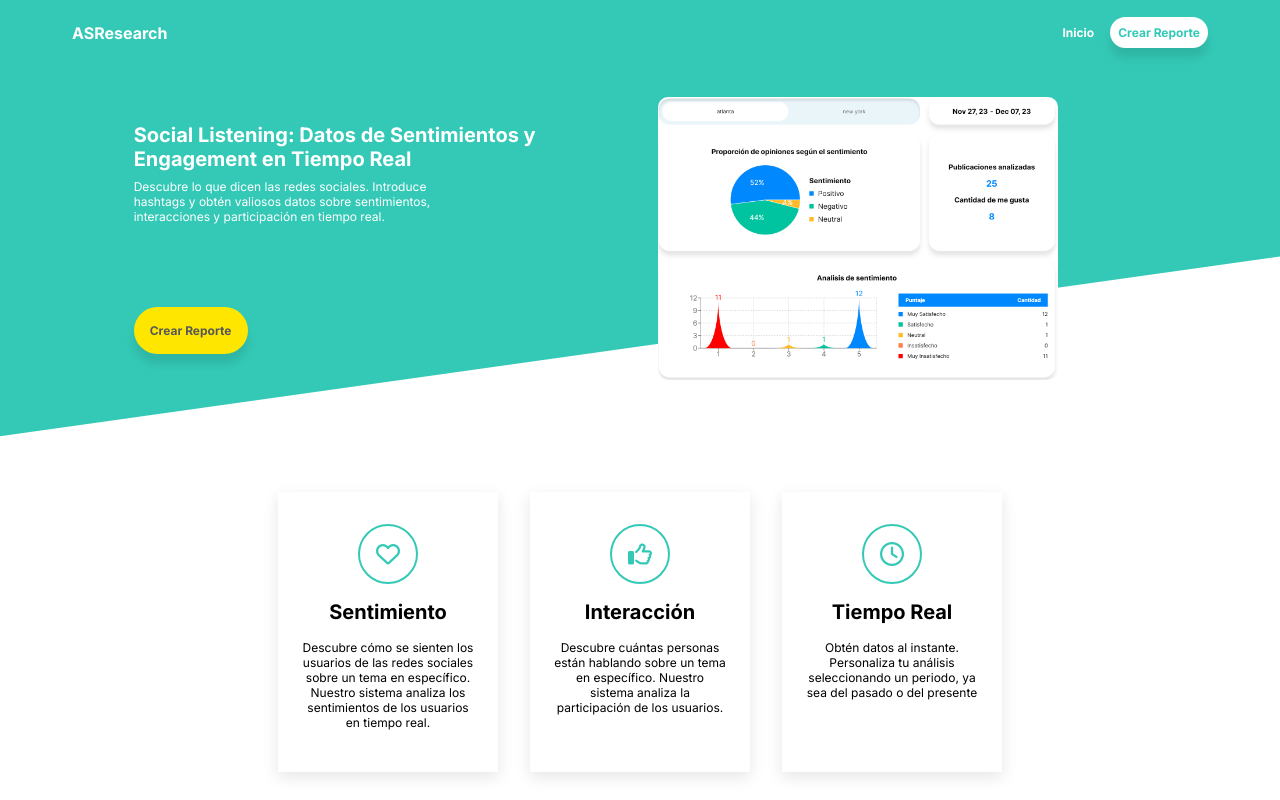
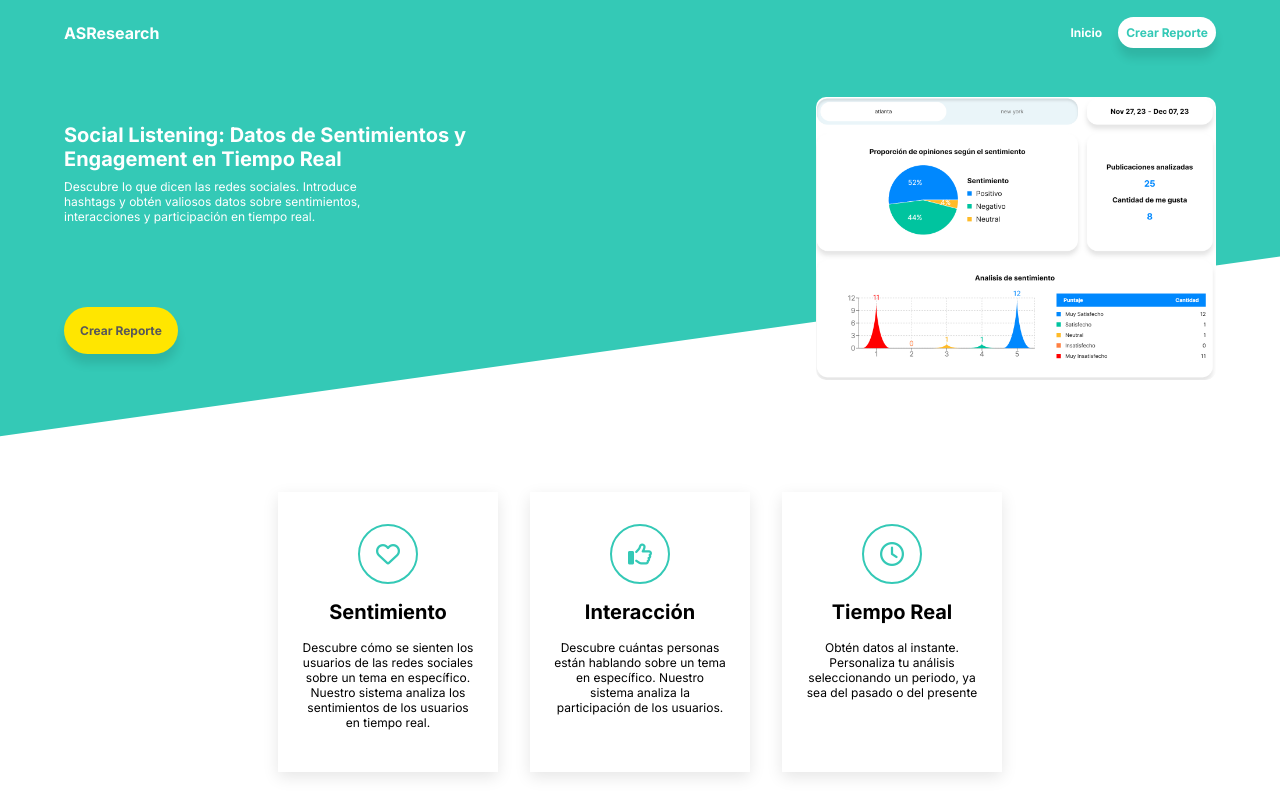
Before and after one commit to santy81855/social-listening, a Next.js app: page / in a window 1280 px wide. Built offline with nearby package versions, Linux system fonts and the light colour scheme.

Commit message:
fix overflow bug with slanted background

```diff
--- a/src/app/generate-report/page.jsx
+++ b/src/app/generate-report/page.jsx
@@ -26,6 +26,7 @@ export default function Home({ searchParams }) {
 
     return (
         <main className={styles.main}>
+            <section className={styles.reportPageContainer}>
                 <h1 className={styles.reportTitle}>Generar Reporte Social</h1>
                 <section className={styles.section}>
                     <Form searchParams={searchParams} />
@@ -33,6 +34,7 @@ export default function Home({ searchParams }) {
                 <section className={styles.section}>
                     <Report searchParams={searchParams} />
                 </section>
+            </section>
         </main>
     )
 }
--- a/src/app/generate-report/page.module.css
+++ b/src/app/generate-report/page.module.css
@@ -6,9 +6,21 @@
     width: 100%;
     height: calc(100% - var(--nav-height));
     overflow-y: auto;
+    position: relative;
+    overflow: hidden;
+}
+
+.reportPageContainer {
+    display: flex;
+    flex-direction: column;
+    justify-content: flex-start;
+    align-items: center;
+    padding-block: var(--padding-block-medium);
+    width: 100%;
+    height: 100%;
     padding-inline: var(--padding-inline-medium);
     padding-block: var(--padding-block-medium);
-    position: relative;
+    overflow-y: auto;
 }
 
 .main::after {
--- a/src/app/page.module.css
+++ b/src/app/page.module.css
@@ -1,18 +1,19 @@
 .main {
+    height: calc(100% - var(--nav-height));
+    width: 100%;
     display: flex;
     flex-direction: column;
     justify-content: flex-start;
     align-items: center;
-    width: 100%;
-    height: calc(100% - var(--nav-height));
     overflow-y: auto;
+    overflow-x: hidden;
 }
 
 .heroSection {
     width: 100%;
     display: flex;
     flex-direction: row;
-    justify-content: center;
+    justify-content: space-between;
     align-items: center;
     padding-block: var(--padding-block-large);
     padding-inline: var(--padding-inline-large);
@@ -80,7 +81,7 @@
 
 .heroImageContainer {
     display: flex;
-    justify-content: center;
+    justify-content: flex-end;
     align-items: center;
     border-radius: 10px;
     min-width: 50%;
@@ -102,6 +103,7 @@
     flex-wrap: wrap;
     gap: var(--gap-large);
     padding-inline: var(--padding-inline-large);
+    padding-block-end: var(--padding-block-large);
 }
 
 .featuresCard {
--- a/src/styles/Navbar.module.css
+++ b/src/styles/Navbar.module.css
@@ -16,8 +16,7 @@
     flex-direction: row;
     justify-content: space-between;
     align-items: center;
-    padding-inline: var(--padding-inline-xlarge);
-    background-color: rgba(52, 201, 182, 255);
+    padding-inline: var(--padding-inline-large);
     max-width: var(--max-width);
 }
 
```
Also changed, not shown: src/components/input/SubmitButton.jsx (+8 -1 lines). Lines whose indentation alone changed are shown as unchanged.
